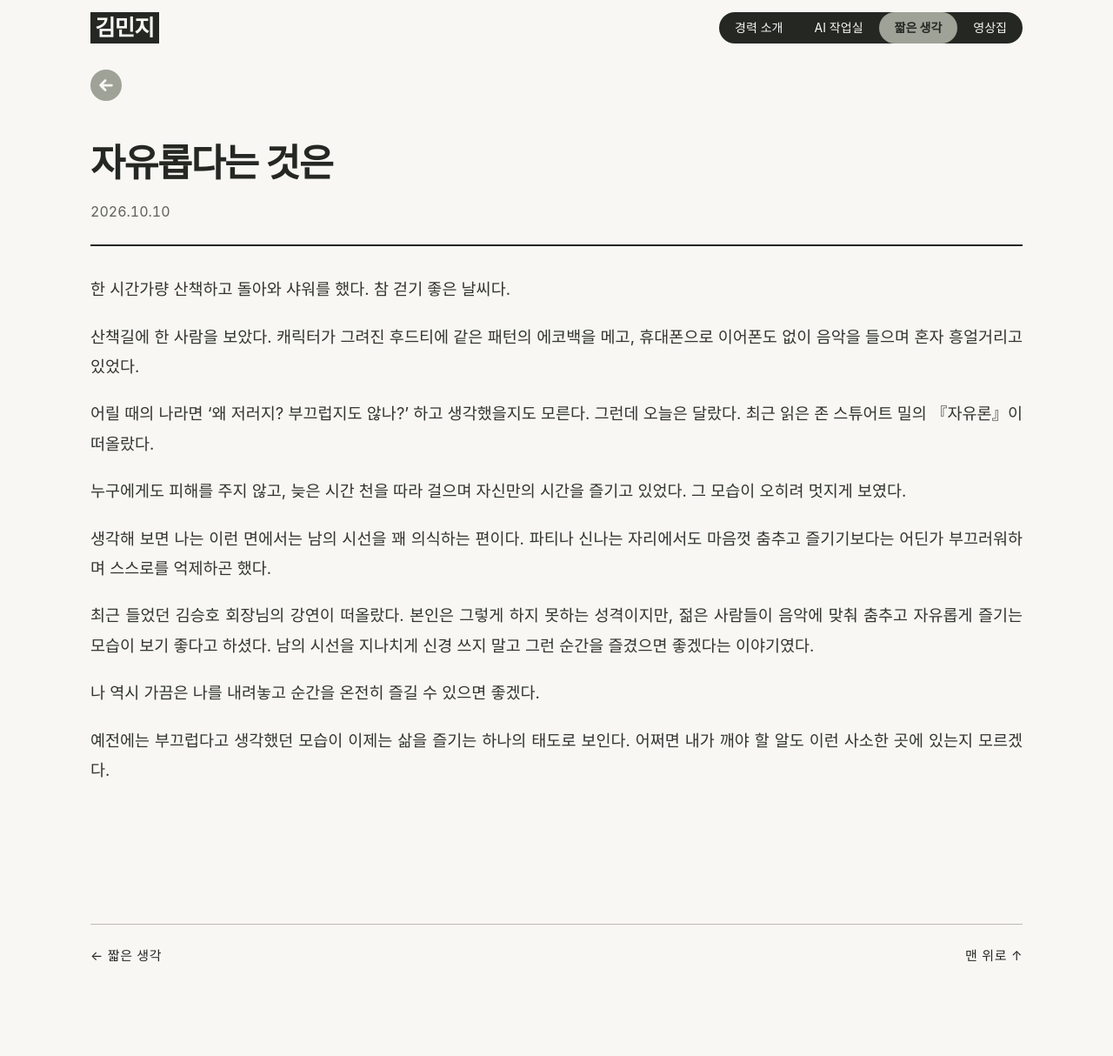
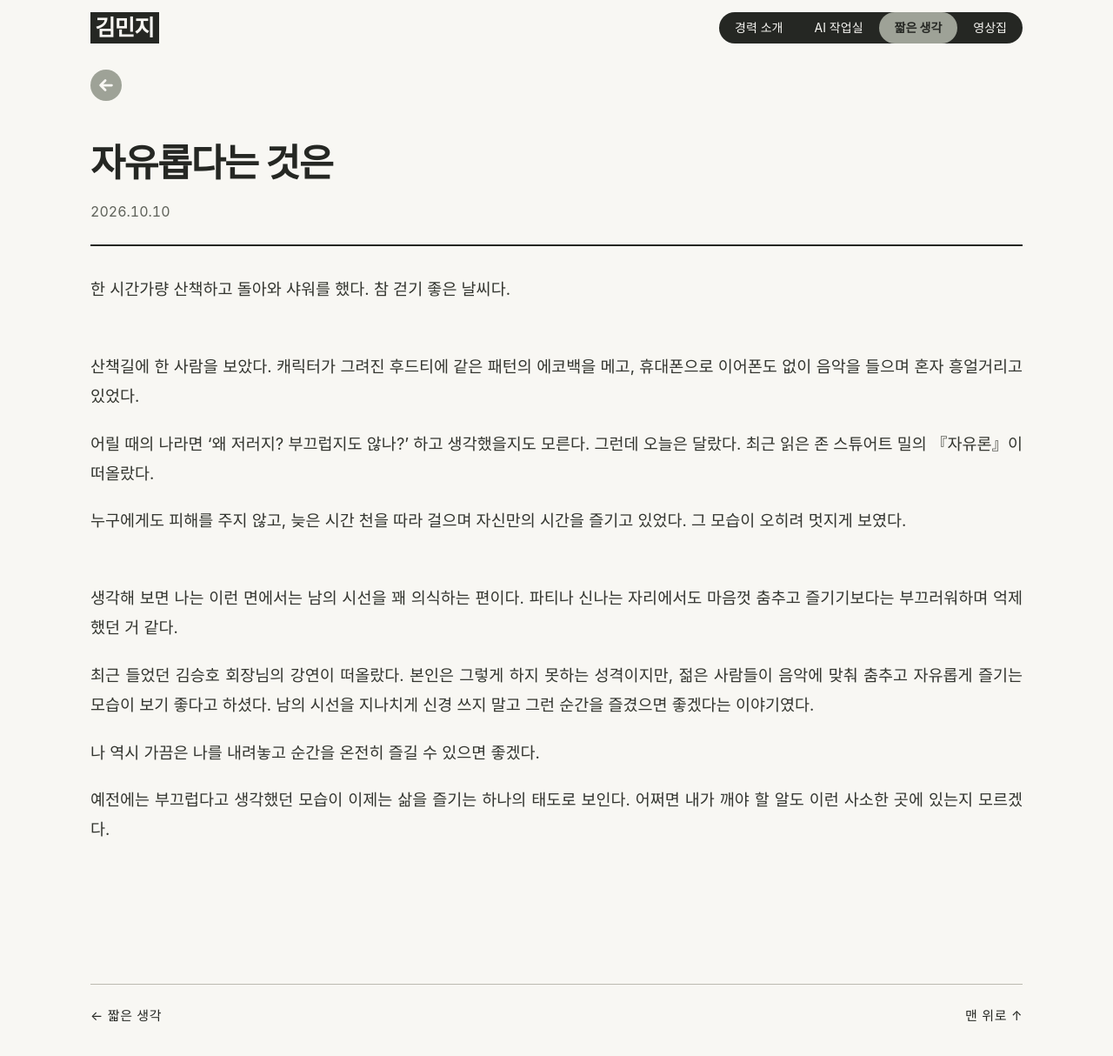
Before and after one commit to k-im-rose/k-im-rose.github.io, a Jekyll site: the page built from _thoughts/freedom-to-be.md, in a window 1280 px wide and 1221 px high. Shown: the top 1214 px of the window at 87% size. Built offline with Jekyll 4.4.1, drawn with Linux system fonts in a browser that asks for light colours; some web fonts are replaced.

Commit message:
Update freedom-to-be.md

```diff
--- a/_thoughts/freedom-to-be.md
+++ b/_thoughts/freedom-to-be.md
@@ -7,13 +7,15 @@ summary: 남의 시선보다 나를 즐기는 태도
 
 한 시간가량 산책하고 돌아와 샤워를 했다. 참 걷기 좋은 날씨다.
 
+&nbsp;
 산책길에 한 사람을 보았다. 캐릭터가 그려진 후드티에 같은 패턴의 에코백을 메고, 휴대폰으로 이어폰도 없이 음악을 들으며 혼자 흥얼거리고 있었다.
 
 어릴 때의 나라면 '왜 저러지? 부끄럽지도 않나?' 하고 생각했을지도 모른다. 그런데 오늘은 달랐다. 최근 읽은 존 스튜어트 밀의 『자유론』이 떠올랐다.
 
 누구에게도 피해를 주지 않고, 늦은 시간 천을 따라 걸으며 자신만의 시간을 즐기고 있었다. 그 모습이 오히려 멋지게 보였다.
 
-생각해 보면 나는 이런 면에서는 남의 시선을 꽤 의식하는 편이다. 파티나 신나는 자리에서도 마음껏 춤추고 즐기기보다는 어딘가 부끄러워하며 스스로를 억제하곤 했다.
+&nbsp;
+생각해 보면 나는 이런 면에서는 남의 시선을 꽤 의식하는 편이다. 파티나 신나는 자리에서도 마음껏 춤추고 즐기기보다는 부끄러워하며 억제했던 거 같다.
 
 최근 들었던 김승호 회장님의 강연이 떠올랐다. 본인은 그렇게 하지 못하는 성격이지만, 젊은 사람들이 음악에 맞춰 춤추고 자유롭게 즐기는 모습이 보기 좋다고 하셨다. 남의 시선을 지나치게 신경 쓰지 말고 그런 순간을 즐겼으면 좋겠다는 이야기였다.
 
```
